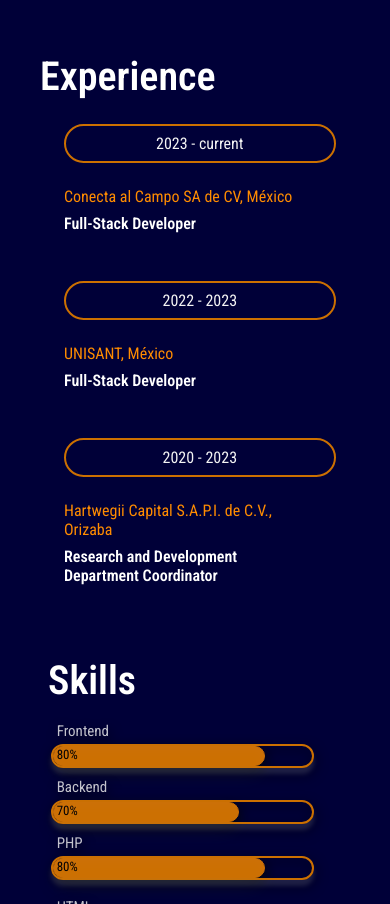
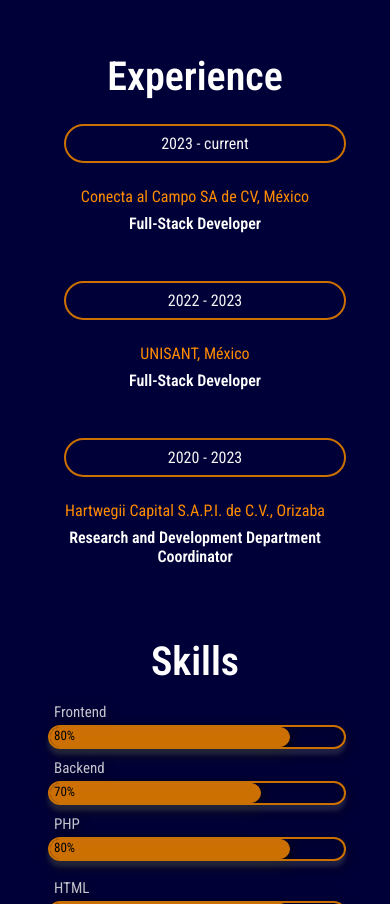
Before and after one commit to joshu2991/CICCC_CV_gh, a website: page src/index.html in a window 390 px wide. Shown: the part 3049-3953 px from the top of the page. Drawn offline with Linux system fonts and the light colour scheme.

Commit message:
updated responsive design skills

```diff
--- a/src/sass/index.scss
+++ b/src/sass/index.scss
@@ -1723,6 +1723,7 @@ body {
 
         h2 {
             color: var(--color-muted);
+            justify-content: center;
         }
 
         .text-muted {
@@ -1745,6 +1746,7 @@ body {
 
         .roboto-condensed-400 {
             color: var(--color-lightgray-secondary);
+            text-align: center;
         }
 
         .skills {
@@ -1754,6 +1756,7 @@ body {
                 gap: 2.5rem;
                 align-items: center;
                 justify-content: center;
+                width: 100% !important;
             }
 
             .roboto-condensed-400 {
@@ -1885,11 +1888,13 @@ body {
             margin: 0 !important;
         }
 
-        .flex-column {
+        .d-flex.flex-column.gap-4 {
+            width: 100%;
+        }
+
+        .exp-edu-section {
             div {
-                div {
-                    width: 98%;
-                }
+                width: 100%;
             }
         }
 
```
Also changed, not shown: src/sass/css/index.css, 1 other file.
